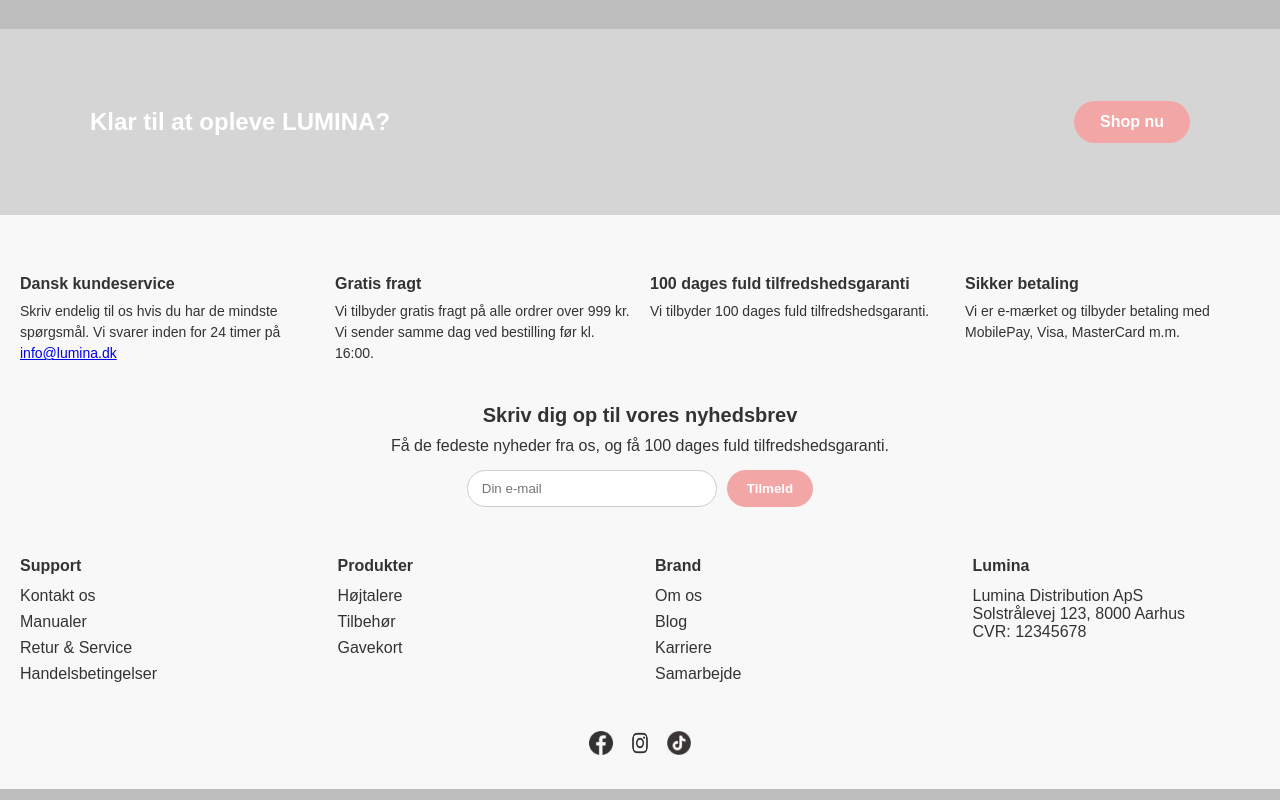
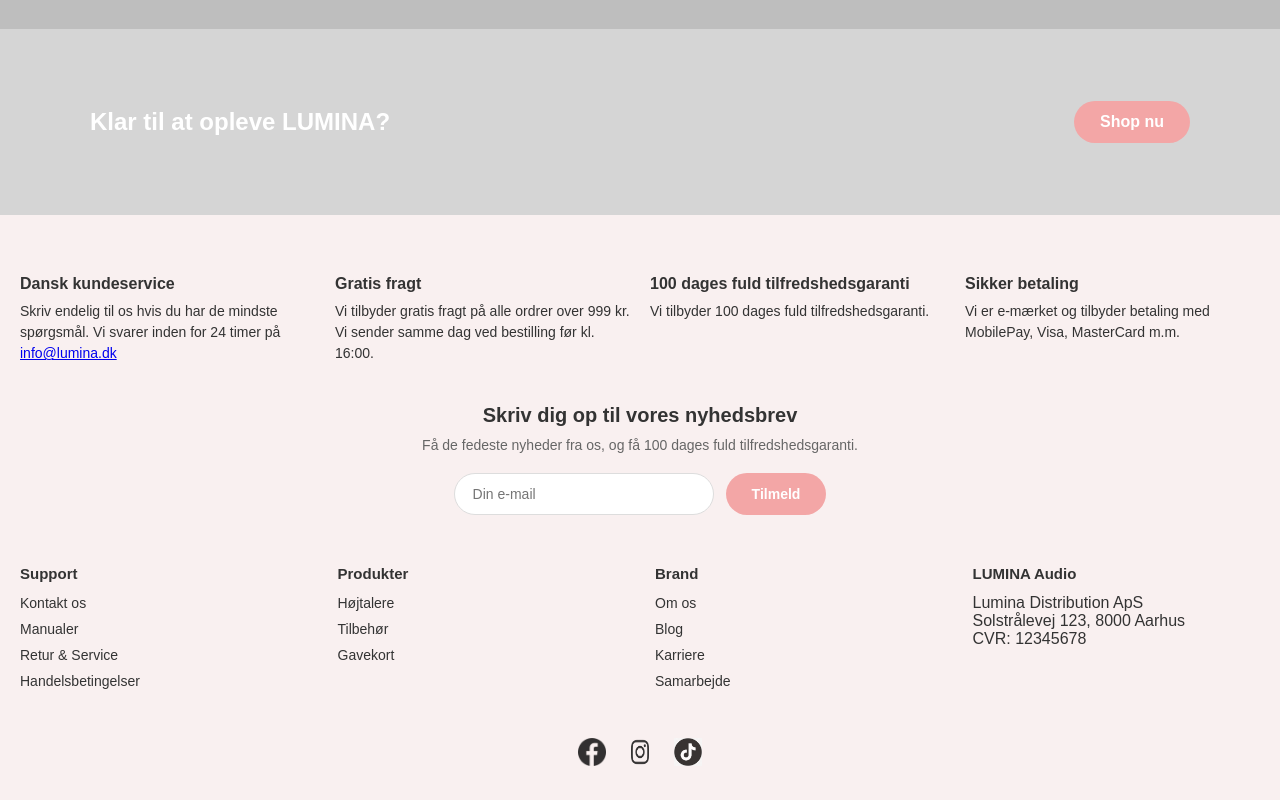
Before and after one commit to Laerkeviigh/lumina-audio, a plain HTML site: page index.html in a window 1280 px wide. Shown: the part 4471-5271 px from the top of the page. Drawn offline with Linux system fonts and the light colour scheme.

Commit message:
Fourth commit

```diff
--- a/css/style.css
+++ b/css/style.css
@@ -463,7 +463,6 @@ html { scroll-behavior: smooth; }
 
 
 
-
 /* INSTAGRAM */
 .instagram h2 {
   text-align: center;
@@ -566,22 +565,21 @@ html { scroll-behavior: smooth; }
 }
 
 
-
 /* Footer */
 
 .site-footer {
-  background: #f8f8f8;
+  background: #f9f0f0;
   color: #333;
   padding: 60px 20px 30px;
   font-family: sans-serif;
 }
 
+/* Top features */
 .footer-top {
   display: grid;
   grid-template-columns: repeat(auto-fit, minmax(220px, 1fr));
   gap: 20px;
   margin-bottom: 40px;
-  text-align: left;
 }
 
 .footer-top h4 {
@@ -594,9 +592,13 @@ html { scroll-behavior: smooth; }
   line-height: 1.5;
 }
 
+/* Newsletter */
 .footer-newsletter {
   text-align: center;
   margin-bottom: 50px;
+  max-width: 600px;
+  margin-left: auto;
+  margin-right: auto;
 }
 
 .footer-newsletter h3 {
@@ -604,44 +606,63 @@ html { scroll-behavior: smooth; }
   margin-bottom: 10px;
 }
 
+.footer-newsletter p {
+  font-size: 14px;
+  color: #666;
+}
+
 .footer-newsletter form {
-  margin-top: 15px;
+  margin-top: 20px;
   display: flex;
   justify-content: center;
-  gap: 10px;
+  gap: 12px;
+  flex-wrap: wrap;
 }
 
 .footer-newsletter input {
-  padding: 10px 14px;
-  border: 1px solid #ccc;
+  padding: 12px 18px;
+  border: 1px solid #ddd;
   border-radius: 30px;
-  min-width: 250px;
+  min-width: 260px;
+  font-size: 14px;
+  outline: none;
+  transition: border 0.3s ease;
+}
+
+.footer-newsletter input:focus {
+  border-color: #f3a6a6;
 }
 
 .footer-newsletter button {
-  padding: 10px 20px;
+  padding: 12px 26px;
   border: none;
   border-radius: 30px;
   background: #f3a6a6;
   color: #fff;
   font-weight: 600;
+  font-size: 14px;
   cursor: pointer;
   transition: background 0.3s ease;
 }
 
 .footer-newsletter button:hover {
   background: #d88787;
+
 }
 
+/* Bottom section */
 .footer-bottom {
   display: grid;
   grid-template-columns: repeat(auto-fit, minmax(180px, 1fr));
   gap: 30px;
   margin-bottom: 40px;
+  text-align: left;
 }
 
 .footer-bottom h4 {
   margin-bottom: 12px;
+  font-size: 15px;
+  font-weight: 600;
 }
 
 .footer-bottom ul {
@@ -656,6 +677,7 @@ html { scroll-behavior: smooth; }
 .footer-bottom a {
   color: #333;
   text-decoration: none;
+  font-size: 14px;
   transition: color 0.2s ease;
 }
 
@@ -663,19 +685,21 @@ html { scroll-behavior: smooth; }
   color: #d88787;
 }
 
+/* Social icons */
 .footer-socials {
   display: flex;
   justify-content: center;
-  gap: 15px;
+  gap: 20px;
 }
 
 .footer-socials img {
-  width: 24px;
-  height: 24px;
+  width: 28px;
+  height: 28px;
   opacity: 0.8;
-  transition: opacity 0.3s ease;
+  transition: opacity 0.3s ease, transform 0.2s ease;
 }
 
 .footer-socials img:hover {
   opacity: 1;
+  transform: scale(1.1);
 }
--- a/index.html
+++ b/index.html
@@ -184,7 +184,6 @@
   </div>
 </section>
 
-
 <!-- FAQ -->
 
 <section class="faq-section">
@@ -242,7 +241,6 @@
     </details>
   </div>
 </section>
-
 
 
 <!-- CTA-sektion -->
@@ -314,7 +312,7 @@
       </ul>
     </div>
     <div class="footer-col">
-      <h4>Lumina</h4>
+      <h4>LUMINA Audio</h4>
       <p>Lumina Distribution ApS<br>
          Solstrålevej 123, 8000 Aarhus<br>
          CVR: 12345678</p>
```
